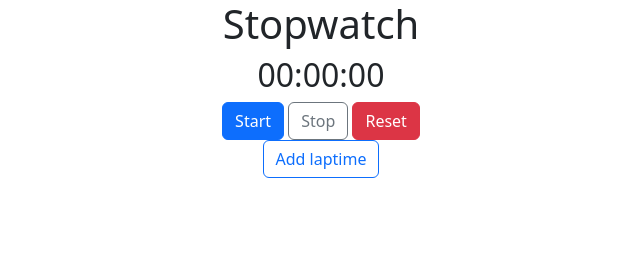
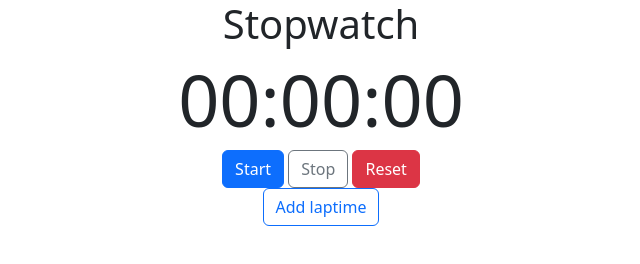
Before and after one commit to julianosill/studies, a plain HTML site: page js-stopwatch/index.html in a window 1280 px wide. Shown: the whole page, without its empty margins (319-959 px from the left). Drawn offline with Linux system fonts and the light colour scheme.

Commit message:
style(timer): add style to timer display

```diff
--- a/js-stopwatch/index.html
+++ b/js-stopwatch/index.html
@@ -12,9 +12,9 @@
 		<header>
 			<h1>Stopwatch</h1>
 		</header>
-		<div class="stopwatch">
-			<div class="display text-center">
-				<h2 id="time">00:00:00</h2>
+		<section class="stopwatch">
+			<div>
+				<h2 id="time" class="display-2">00:00:00</h2>
 			</div>
 			<div class="button-list">
 				<button id="start-btn" class="btn btn-primary">Start</button>
@@ -25,7 +25,8 @@
 				<button id="add-laptime-btn" class="btn btn-outline-primary">Add laptime</button>
 				<ol id="laptime-list"></ol>
 			</section>
-		</div>
+		</section>
+		<!-- .stopwatch -->
 	</main>
 	<script src="script.js"></script>
 </body>
```
